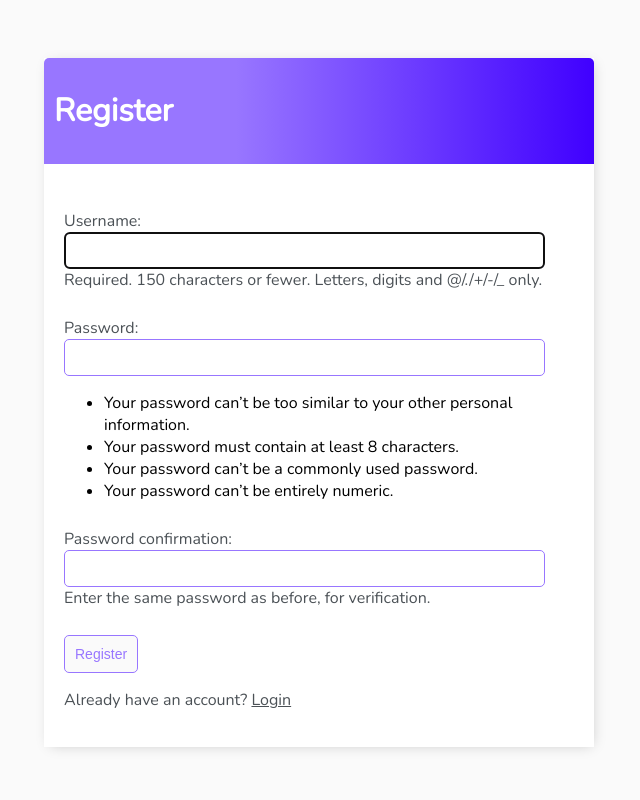
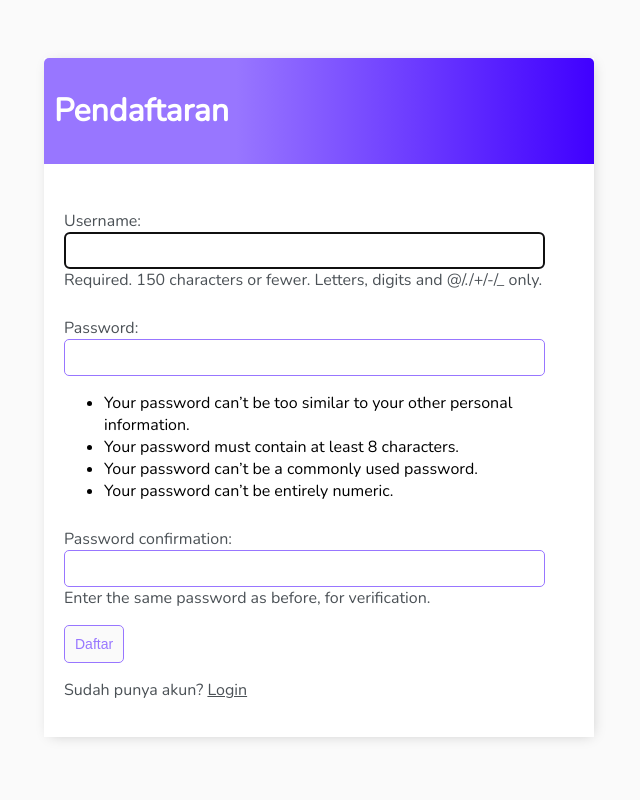
Before and after one commit to sahandnlf/tes-todolist, a Django app: page /register/ in a window 1280 px wide. Shown: the whole page, without its empty margins (321-961 px from the left). Run offline with Django 3.2, Linux system fonts and the light colour scheme.

Commit message:
Update register.html

```diff
--- a/base/templates/base/register.html
+++ b/base/templates/base/register.html
@@ -1,20 +1,19 @@
 {% extends 'base/main.html' %}
 {% block content %}
 
+
 <div class="header-bar">
-    <h1>Register</h1>
+    <h1>Pendaftaran</h1>
 </div>
 
 <div class="card-body">
     <form method="POST">
         {% csrf_token %}
         {{form.as_p}}
-        <input style="margin-top:10px ;" class="button" type="submit" value="Register" >
+        <input class="button" type="submit" value="Daftar">
     </form>
 
-    <p>Already have an account? <a href="{% url 'login' %}">Login</a> </p>
+
+<p>Sudah punya akun? <a href="{% url 'login' %}">Login</a></p>
 </div>
-
-
-
 {% endblock content %}
```
